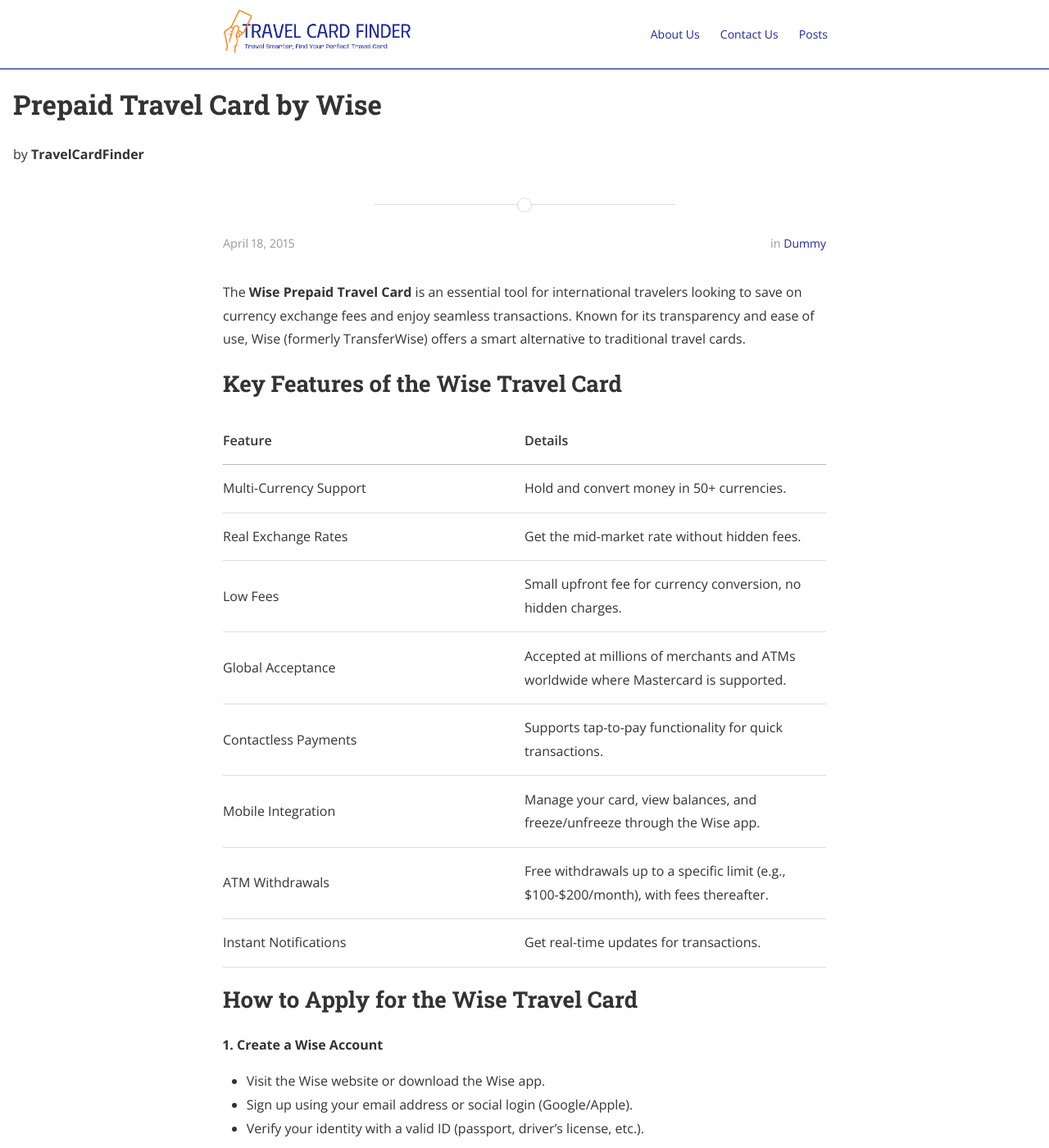
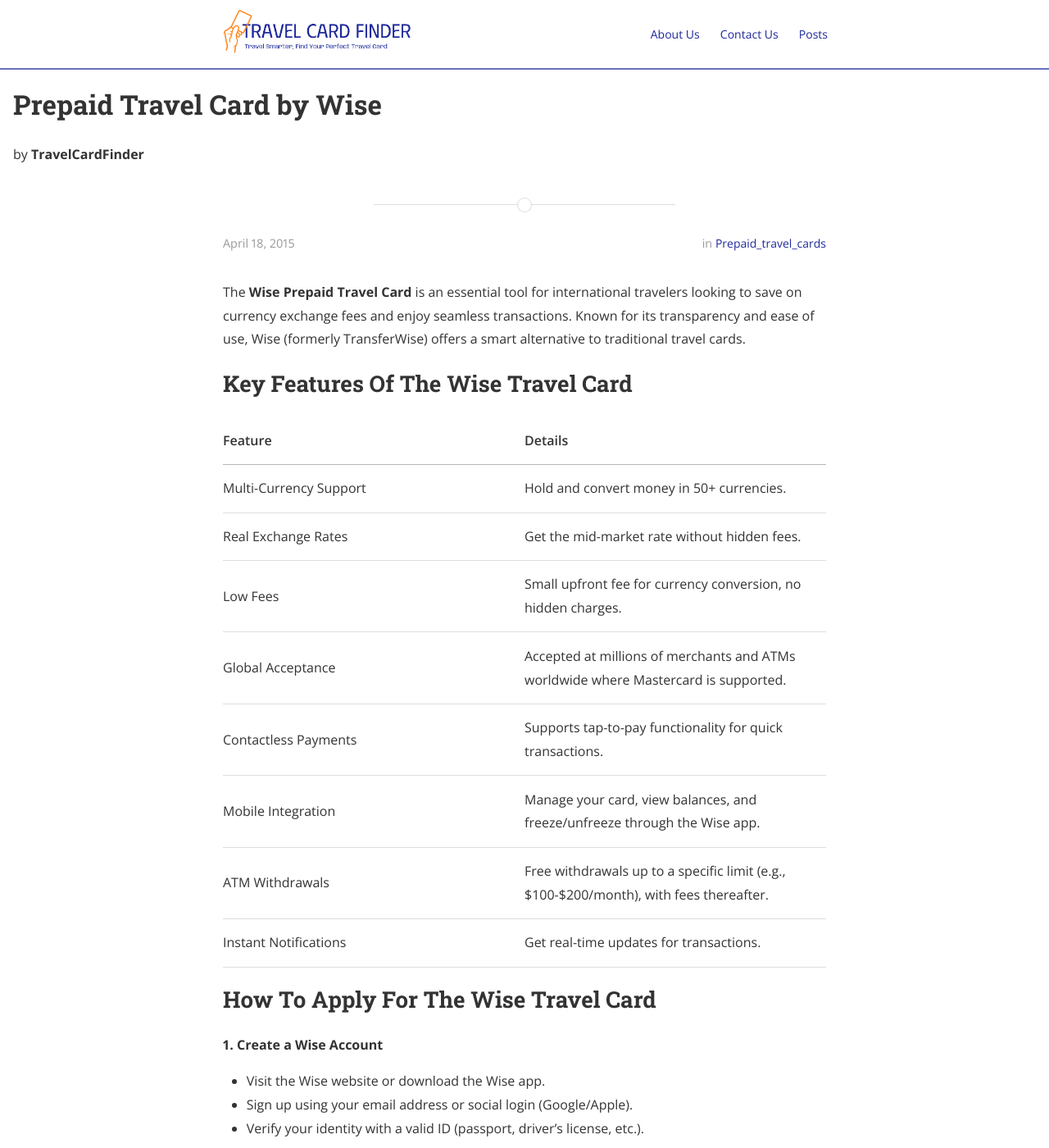
Before and after one commit to TravelCardFinder/TravelCardFinder.github.io, a Jekyll site: the page built from _posts/2015-04-18-Prepaid-Travel-Card-by-Wise.md, in a window 1280 px wide and 1400 px high. Shown: the whole window at 82% size. Built offline with Jekyll 4.4.1, drawn with Linux system fonts in a browser that asks for light colours; nearby versions of some CDN libraries.

Commit message:
Prepaid Travel Card Added

```diff
--- a/_posts/2015-04-18-Prepaid-Travel-Card-by-Wise.md
+++ b/_posts/2015-04-18-Prepaid-Travel-Card-by-Wise.md
@@ -3,7 +3,7 @@
 title:  "Prepaid Travel Card by Wise"
 date:   2015-04-18T14:25:52-05:00
 author: TravelCardFinder
-categories: Dummy
+categories: prepaid_travel_cards
 ---
 
 The **Wise Prepaid Travel Card** is an essential tool for international travelers looking to save on currency exchange fees and enjoy seamless transactions. Known for its transparency and ease of use, Wise (formerly TransferWise) offers a smart alternative to traditional travel cards.
--- a/_sass/_layout.scss
+++ b/_sass/_layout.scss
@@ -304,6 +304,9 @@
 		}
 		.post-content {
 			padding: 1em 0;
+			h2 {
+				text-transform: capitalize;
+			}
 		}
 		.tags {
 			font-size: 0.9em;
```
